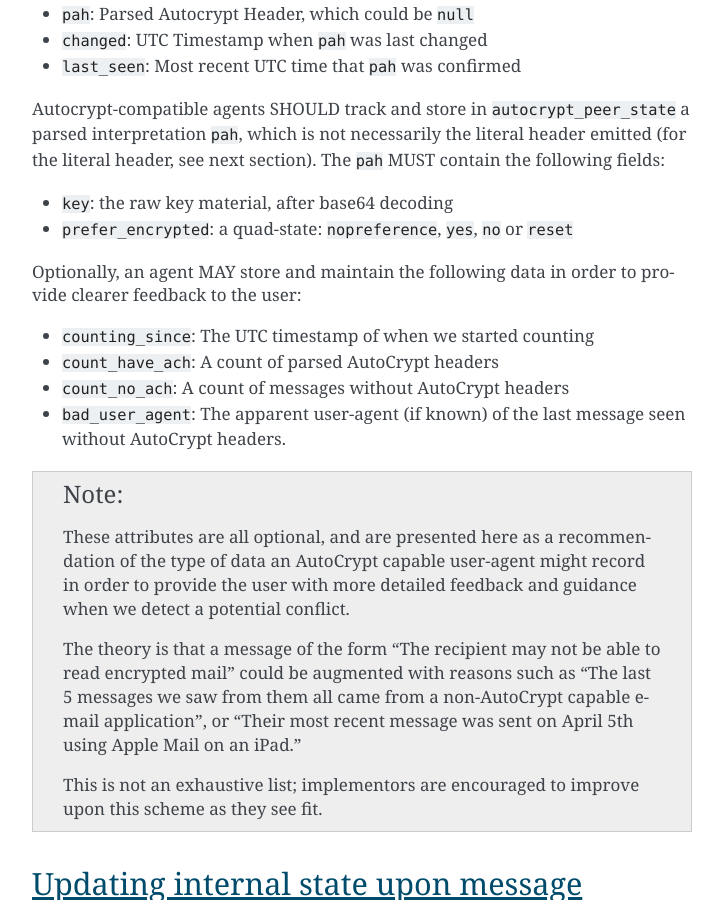
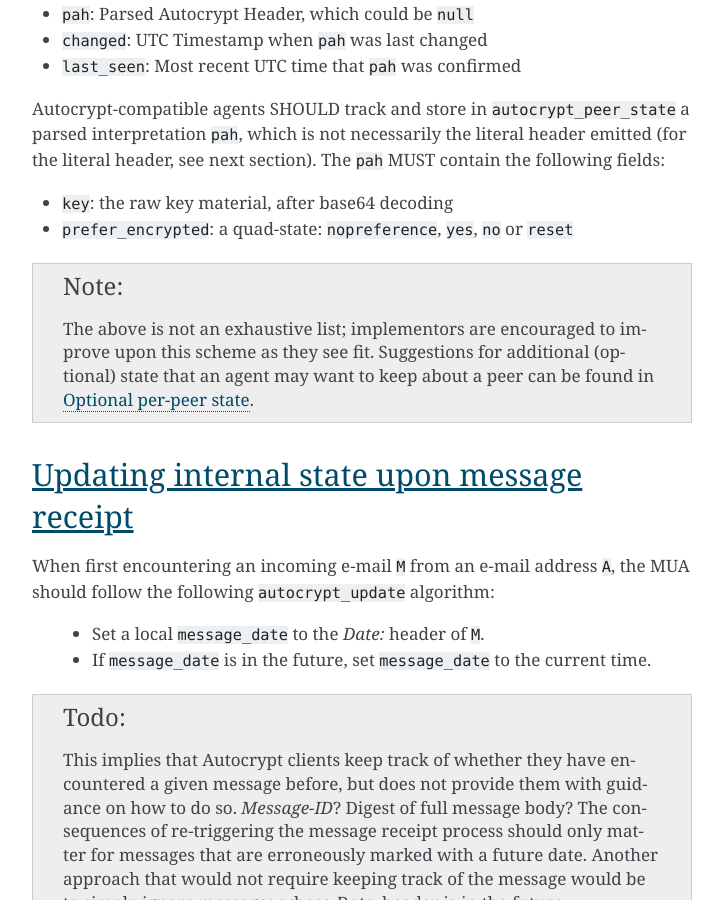
Before and after one commit to autocrypt/autocrypt, a Sphinx documentation site: the page built from doc/level0.rst, in a window 1280 px wide and 900 px high, scrolled down 5486 px. Shown: the whole window, without its empty margins (388-1111 px from the left). Built offline with Sphinx 7.4.7, drawn with Linux system fonts in a browser that asks for light colours; some of the changed text lies outside the part shown.

Commit message:
move optional state to a separate document

```diff
--- a/doc/level0.rst
+++ b/doc/level0.rst
@@ -245,30 +245,12 @@ next section).  The ``pah`` MUST contain the following fields:
 * ``key``: the raw key material, after base64 decoding
 * ``prefer_encrypted``: a quad-state: ``nopreference``, ``yes``, ``no`` or ``reset``
 
-Optionally, an agent MAY store and maintain the following data in
-order to provide clearer feedback to the user:
-
-* ``counting_since``: The UTC timestamp of when we started counting
-* ``count_have_ach``: A count of parsed AutoCrypt headers
-* ``count_no_ach``: A count of messages without AutoCrypt headers
-* ``bad_user_agent``: The apparent user-agent (if known) of the last
-  message seen without AutoCrypt headers.
-
 .. note::
 
-     These attributes are all optional, and are presented here as a
-     recommendation of the type of data an AutoCrypt capable user-agent
-     might record in order to provide the user with more detailed
-     feedback and guidance when we detect a potential conflict.
-
-     The theory is that a message of the form "The recipient may not be
-     able to read encrypted mail" could be augmented with reasons such
-     as "The last 5 messages we saw from them all came from a
-     non-AutoCrypt capable e-mail application", or "Their most recent
-     message was sent on April 5th using Apple Mail on an iPad."
-
-     This is not an exhaustive list; implementors are encouraged to
-     improve upon this scheme as they see fit.
+     The above is not an exhaustive list; implementors are encouraged
+     to improve upon this scheme as they see fit.  Suggestions for
+     additional (optional) state that an agent may want to keep about
+     a peer can be found in :doc:`optional-state`.
 
 
 Updating internal state upon message receipt
@@ -350,12 +332,6 @@ address ``A``, the MUA should follow the following
    - Can we synthesize from attached keys, e.g. if it has a matching user id?
 
 
- - OPTIONAL: If ``counting_since`` is unset, set it to the current time.
-   Otherwise, if ``message_date`` is greater than ``counting_since``:
-
-   - If ``pah`` is ``null``, increment ``count_no_ac``.
-   - If ``pah`` is not ``null`` increment ``count_have_ac``.
-
  - Next, the agent compares the ``message_pah`` with the ``pah`` stored in
    ``autocrypt_peer_state[A]``.
 
@@ -398,18 +374,6 @@ address ``A``, the MUA should follow the following
 
    - set ``autocrypt_peer_state[A].pah.prefer_encrypted`` to ``reset``
    - set ``autocrypt_peer_state[A].changed`` to ``message_date``
-
- - OPTIONAL in the case of a **reset**:
-
-   - set ``autocrypt_peer_state[A].bad_user_agent`` to the apparent
-     user-agent of the message
-
- - OPTIONAL in the case of a **reset** AND ``counting_since`` is more
-   than a month older than ``message_date``:
-
-   - set ``autocrypt_peer_state[A].counting_since`` to ``last_seen``
-   - set ``autocrypt_peer_state[A].count_have_ach`` to zero
-   - set ``autocrypt_peer_state[A].count_no_ach`` to one
 
 .. note::
 
@@ -580,7 +544,8 @@ with a clear warning explaining that there is reason to believe one or
 more recipients will not be able to read the mail if it is sent
 encrypted.  This message SHOULD state which recipients are considered
 problematic and provide useful information to help the user guage the
-risk.  The optional counters and user-agent state are intended for this.
+risk.  The optional counters and user-agent state described in
+:doc:`optional-state` are useful for this message.
 
 For messages that are going to be encrypted when sent, the MUA MUST
 take care not to leak the cleartext of drafts or other
```
Also changed, not shown: doc/optional-state.rst (added, +74 -0 lines).
